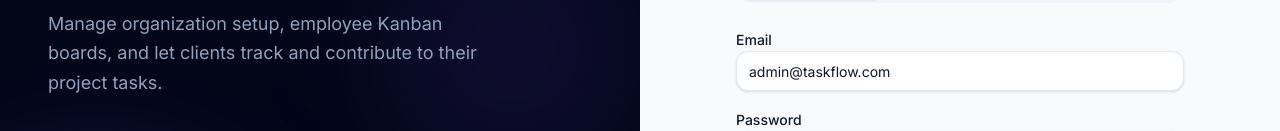
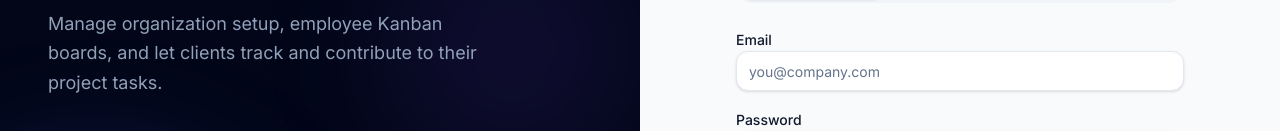
Before and after one commit to sandeep514/core-taskmanagement-front, a React (Vite) app: page /login in a window 1280 px wide. Shown: the part 347-478 px from the top of the page. Built offline with nearby package versions, Linux system fonts and the light colour scheme.

Commit message:
removed login details from login

```diff
--- a/src/pages/auth/LoginPage.tsx
+++ b/src/pages/auth/LoginPage.tsx
@@ -12,7 +12,7 @@ import { getApiError } from '@/lib/api-error'
 import { homePathForRole } from '@/lib/api'
 
 const roleDefaults: Record<UserRole, string> = {
-  admin: 'admin@taskflow.com',
+  admin: '',
   employee: 'alex@taskflow.com',
   client: 'acme@login.com',
 }
```
